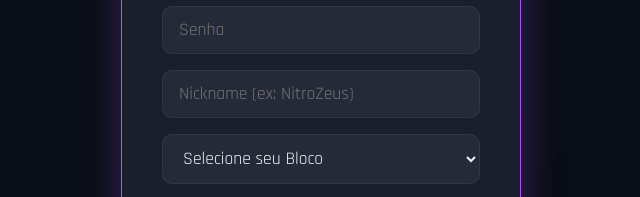
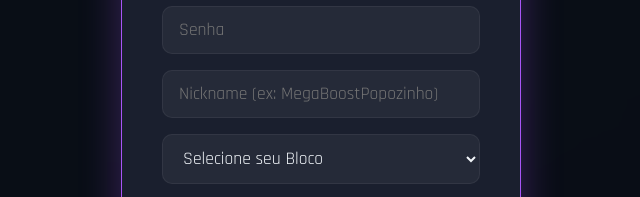
Before and after one commit to deimona7x/SCPeakMagicSquare, a plain HTML site: page index.html in a window 1280 px wide. Both pictures are taken after a click on the button "Registre-se". Shown: the part 346-543 px from the top of the page, 319-959 px from the left. Drawn offline with Linux system fonts and the light colour scheme; no server answers.

Commit message:
Update nickname placeholder in registration form

```diff
--- a/index.html
+++ b/index.html
@@ -38,7 +38,7 @@
                 <div class="login-form">
                     <input type="email" id="regEmail" placeholder="E-mail" required>
                     <input type="password" id="regPassword" placeholder="Senha" required>
-                    <input type="text" id="regNickname" placeholder="Nickname (ex: NitroZeus)" required>
+                    <input type="text" id="regNickname" placeholder="Nickname (ex: MegaBoostPopozinho)" required>
                     <select id="regBlock" required>
                         <option value="" disabled selected>Selecione seu Bloco</option>
                         <option value="SA">SA (América do Sul)</option>
```
